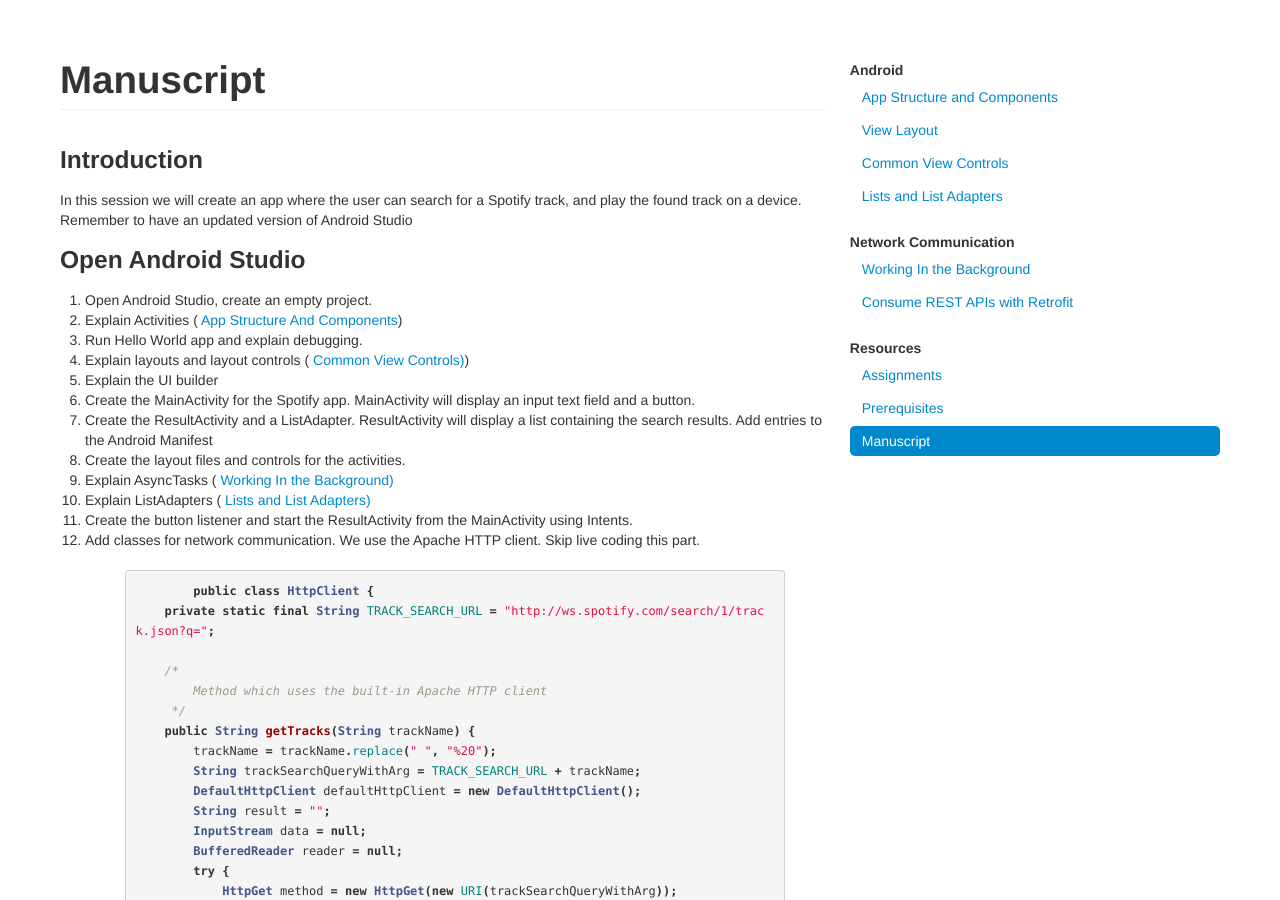
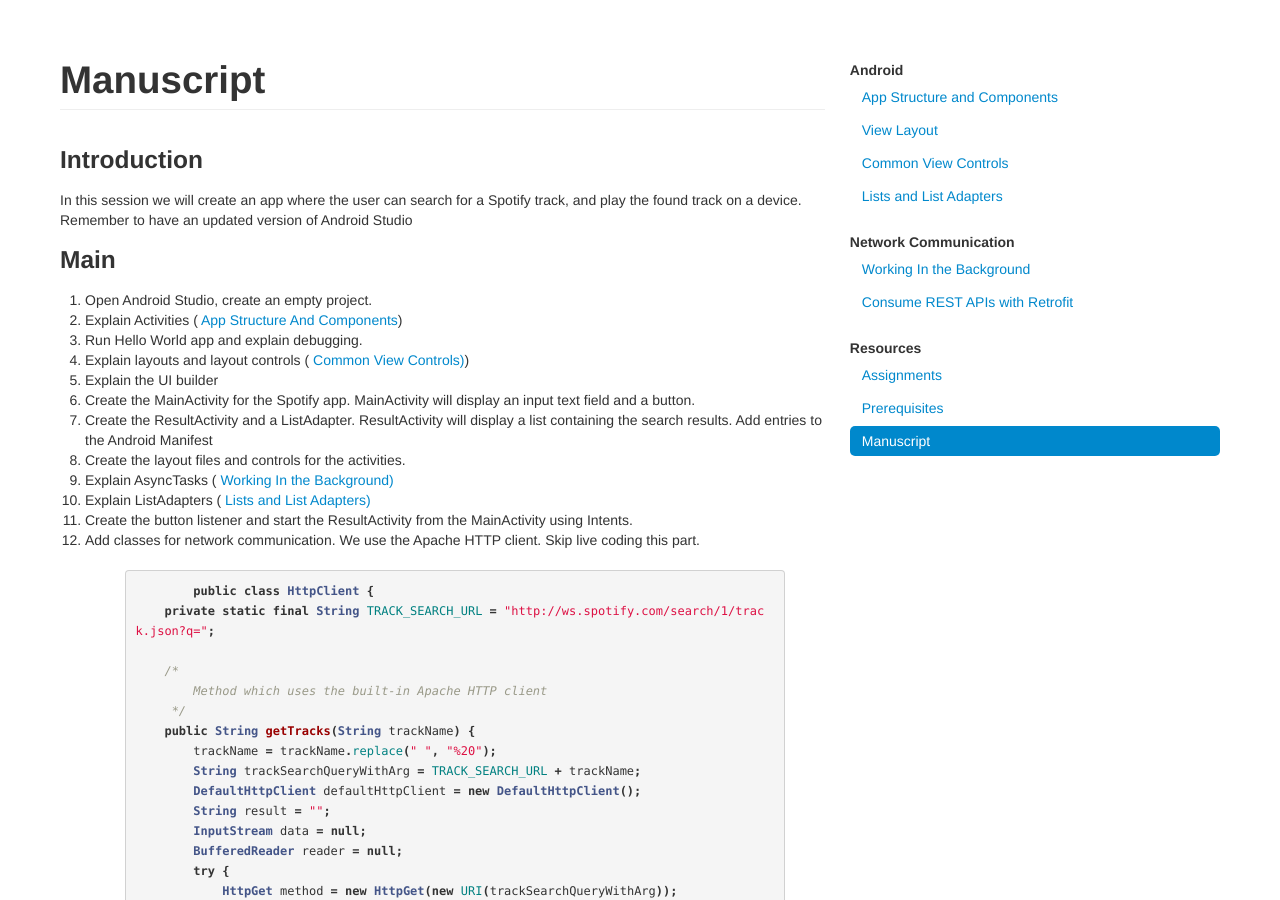
Before and after one commit to bekk/android101, a Jekyll site: the page built from docs/pages/manuscript.html, in a window 1280 px wide and 900 px high. Built offline with Jekyll 4.4.1, drawn with Linux system fonts in a browser that asks for light colours; Markdown is read by kramdown in place of the engine named in the settings.

Commit message:
Oppdater manus

```diff
--- a/docs/pages/manuscript.html
+++ b/docs/pages/manuscript.html
@@ -6,7 +6,7 @@ title: Manuscript
 In this session we will create an app where the user can search for a Spotify track, and play the found track on a device. Remember to have
 an updated version of Android Studio
 
-<h3>Open Android Studio</h3>
+<h3>Main</h3>
 <ol>
 	<li>Open Android Studio, create an empty project.</li>
 	<li>Explain Activities (<a href="android-app-structure-and-components.html"> App Structure And Components</a>)</li>
```
